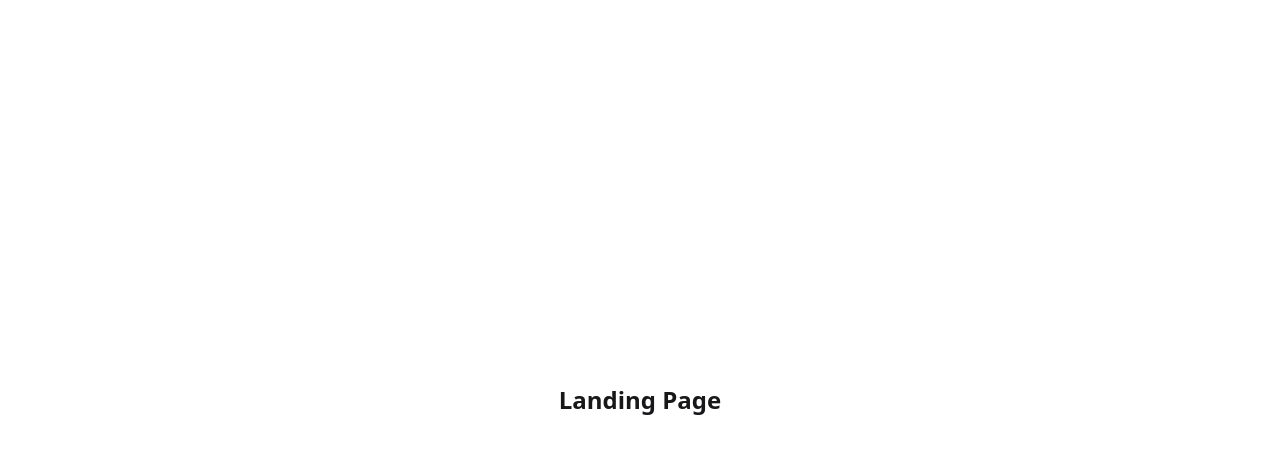
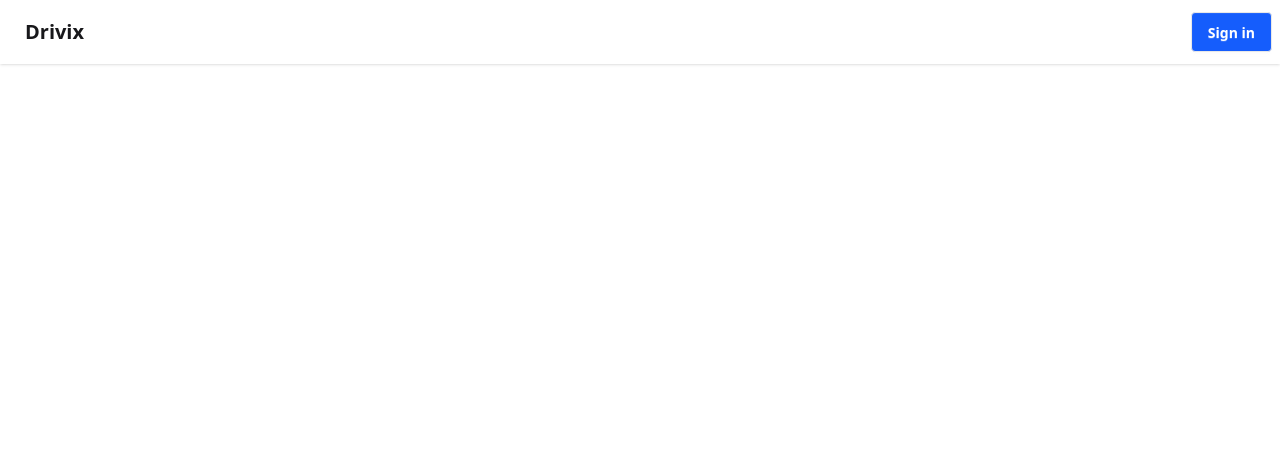
Before and after one commit to viacheslavbocharov/cloud-storage-app, a React (Vite) app in the folder front/: page / in a window 1280 px wide. Shown: the top 454 px of the page. Built offline with nearby package versions, Linux system fonts and the light colour scheme.

Commit message:
add lading page to the project

```diff
--- a/front/src/pages/LandingPage.tsx
+++ b/front/src/pages/LandingPage.tsx
@@ -1,7 +1,17 @@
 export default function LandingPage() {
   return (
-    <div className="flex items-center justify-center h-screen">
-      <h1 className="text-2xl font-bold">Landing Page</h1>
+    <div className="navbar bg-base-100 shadow-sm">
+      <div className="navbar-start">
+        <a href="/" className="btn btn-ghost text-xl">
+          Drivix
+        </a>
+      </div>
+
+      <div className="navbar-end">
+        <a href="/login" className="btn bg-blue-600 text-white">
+          Sign in
+        </a>
+      </div>
     </div>
   );
 }
```
Also changed, not shown: front/src/pages/LoginPage.tsx (+3 -4 lines).
